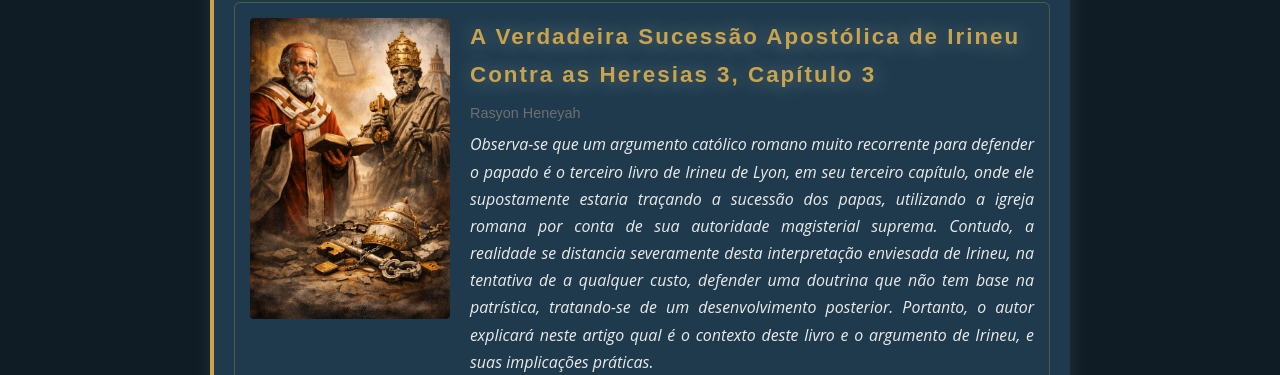
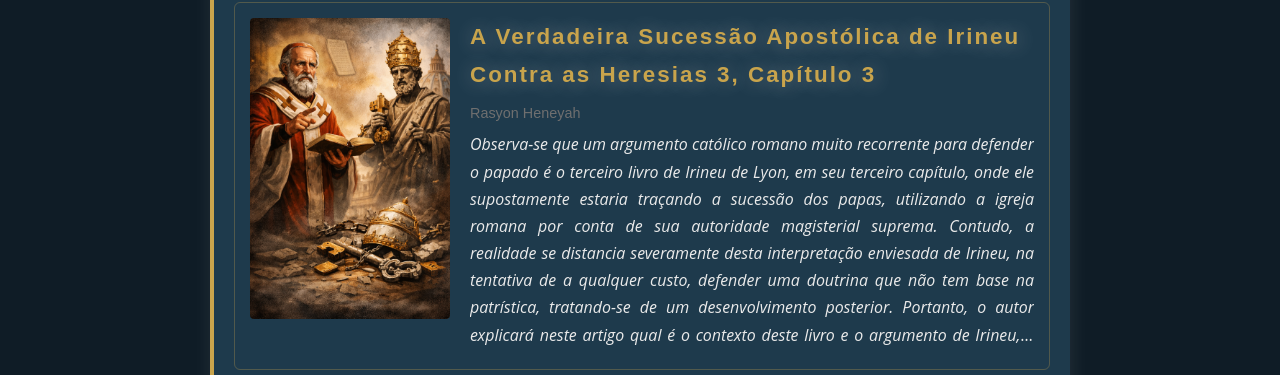
Before and after one commit to Rasyonheneyah/apologetica, a Jekyll site: the page built from index.html, in a window 1280 px wide. Shown: the part 1406-1781 px from the top of the page. Built offline with Jekyll 4.4.1, drawn with Linux system fonts in a browser that asks for light colours; some web fonts are replaced; grey boxes are pictures that could not be loaded.

Commit message:
Clamp article descriptions to 8 lines
Limit article descriptions in ul.abas-lista to 8 lines with an ellipsis using -webkit-line-clamp and a -webkit-box fallback, and prevent vertical growth with flex/overflow rules. Add mobile/tablet overrides to unset the clamp and show full content (overflow: visible). Small HTML tweak: add a trailing space inside the description <em> element.

```diff
--- a/css/style.css
+++ b/css/style.css
@@ -299,6 +299,15 @@ ul.abas-lista{
     font-family: 'Open Sans', sans-serif;
     font-size: 1rem;
     line-height: 1.7;
+
+    flex: 1;                /* ocupa só o espaço disponível */
+    overflow: hidden;       /* impede crescer pra baixo */
+
+    display: -webkit-box;
+    -webkit-box-orient: vertical;
+    -webkit-line-clamp: 8;  /* ajuste fino */
+
+    text-overflow: ellipsis;
 }
 
 .autor-artigo {
--- a/css/tabletcelular.css
+++ b/css/tabletcelular.css
@@ -32,5 +32,8 @@
 
     .artigo-conteudo p {
         font-size: 0.98rem;
+        -webkit-line-clamp: unset;
+        overflow: visible;
     }
+
 }
--- a/index.html
+++ b/index.html
@@ -146,7 +146,7 @@ permalink: /
                         <div class="artigo-conteudo">
                             <h3>{{ post.title }}</h3>
                             <em class="autor-artigo">{{ post.author }}</em>
-                            <p><em>{{ post.description }}</em></p>
+                            <p><em>{{ post.description }} </em></p>
                         </div>
                     </article>
                 </a>
```
